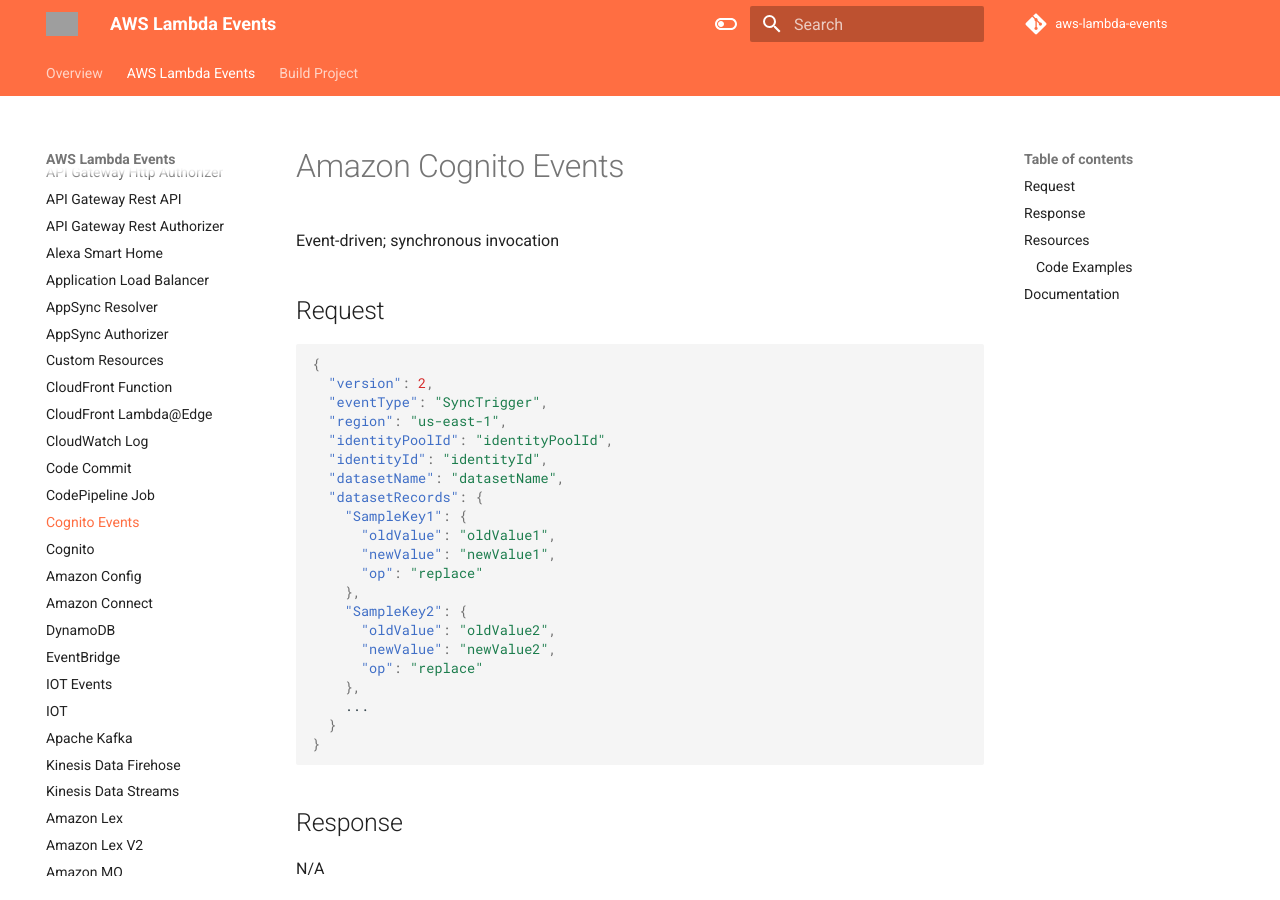
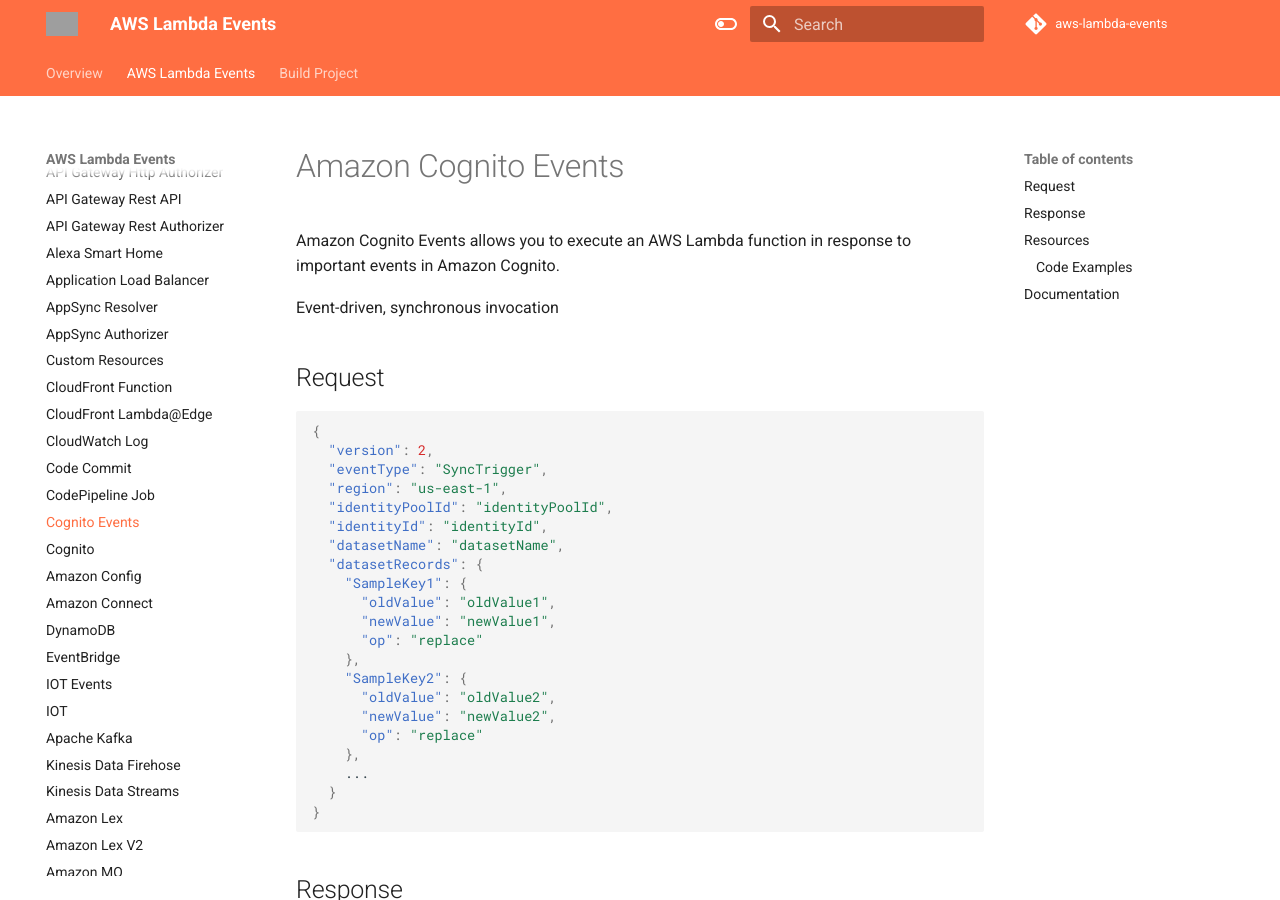
Before and after one commit to michaelbrewer/aws-lambda-events, an MkDocs documentation site: the page built from docs/cognito-events.md, in a window 1280 px wide and 900 px high. Built offline with MkDocs 1.6.1 and Material for MkDocs 9.7.7, drawn with Linux system fonts in a browser that asks for light colours; comment, search, counter and statistics services are not loaded; grey boxes are pictures that could not be loaded.

Commit message:
Update cognito-events.md

```diff
--- a/docs/cognito-events.md
+++ b/docs/cognito-events.md
@@ -4,7 +4,9 @@
 
 # Amazon Cognito Events
 
-Event-driven; synchronous invocation
+Amazon Cognito Events allows you to execute an AWS Lambda function in response to important events in Amazon Cognito.
+
+Event-driven, synchronous invocation
 
 ## Request
 
```
